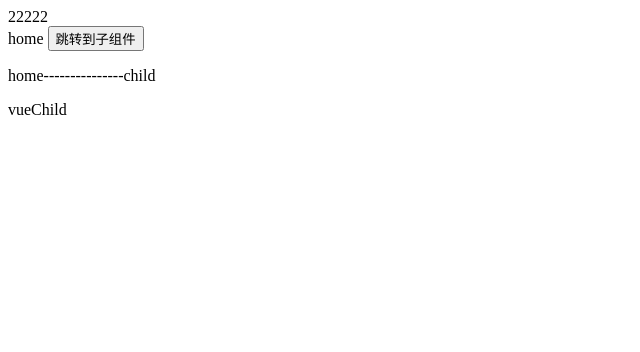
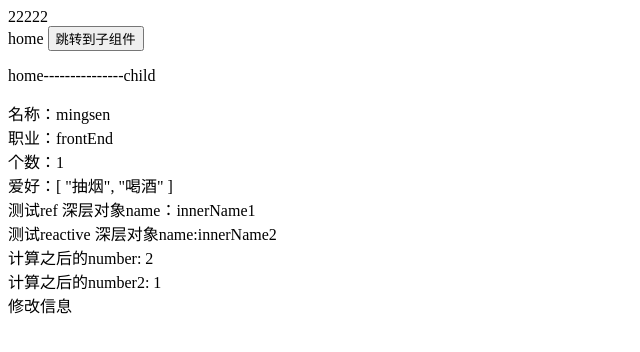
Before and after one commit to mingsenzzz/vue3, a Vue app: page /#/home/child in a window 1280 px wide. Shown: the top 352 px of the page, without its empty margins (0-640 px from the left). Built offline with nearby package versions, Linux system fonts and the light colour scheme.

Commit message:
add:添加comuted和watch的使用

```diff
--- a/src/pages/Home/index.vue
+++ b/src/pages/Home/index.vue
@@ -3,7 +3,7 @@
     home
     <button @click="jumpToChild">跳转到子组件</button>
     <p>home---------------child</p>
-    <router-view></router-view>
+    <router-view :testProp="2"></router-view>
   </div>
 </template>
 
--- a/src/pages/HomeChild/index.vue
+++ b/src/pages/HomeChild/index.vue
@@ -1,11 +1,72 @@
 <template>
-  <div>vueChild</div>
+  <div>名称：{{ name }}</div>
+  <div>职业：{{ job.type }}</div>
+  <div>个数：{{ job.salary }}</div>
+  <div>爱好：{{ hobbies }}</div>
+  <div>测试ref 深层对象name：{{ job.innerInfo.name }}</div>
+  <div>测试reactive 深层对象name:{{ job2.innerInfo.name }}</div>
+  <div>计算之后的number: {{ computedNumber }}</div>
+  <div>计算之后的number2: {{ computedNumber2 }}</div>
+  <div @click="changeInfo">修改信息</div>
 </template>
 
 <script>
+import { ref, watch, reactive, computed } from "vue";
 export default {
-  data() {
-    return {};
+  setup() {
+    let name = ref("mingsen");
+    const number1 = ref(1);
+    const number2 = ref(0);
+    let job = reactive({
+      salary: 1,
+      type: "frontEnd",
+      innerInfo: {
+        name: "innerName1",
+      },
+    });
+    let job2 = ref({
+      salary: 1,
+      innerInfo: {
+        name: "innerName2",
+      },
+    });
+    const hobbies = reactive(["抽烟", "喝酒"]);
+    const changeInfo = () => {
+      job.type = "backEnd";
+      job.innerInfo.name = "innerName11111";
+      job2.value.innerInfo.name = "innerName222";
+      hobbies[0] = "烫头";
+    };
+
+    const onNameChange = (newName, oldName) => {
+      console.log(newName, "newName");
+      console.log(oldName, "oldName");
+    };
+    // const onJobChange = (newJob, oldJob) => {
+    //   console.log(newJob, "newJob");
+    //   console.log(oldJob, "oldJob");
+    // };
+
+    //监听name这个ref
+    watch(name, onNameChange);
+
+    const computedNumber = computed(() => {
+      return number1.value + 1;
+    });
+
+    const computedNumber2 = computed(() => {
+      return number2.value + 1;
+    });
+    // watch(job.type, onJobChange);
+    return {
+      name,
+      changeInfo,
+      computedNumber,
+      computedNumber2,
+      job,
+      job2,
+      hobbies,
+    };
   },
 };
 </script>
```
Also changed, not shown: 1 other file (tests, documents, lock files or other folders).
